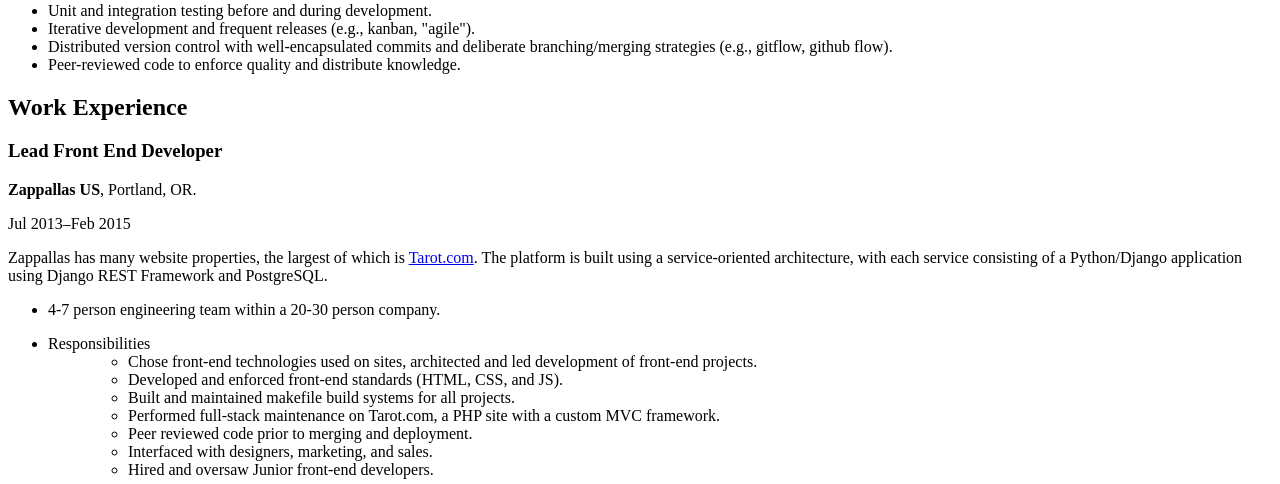
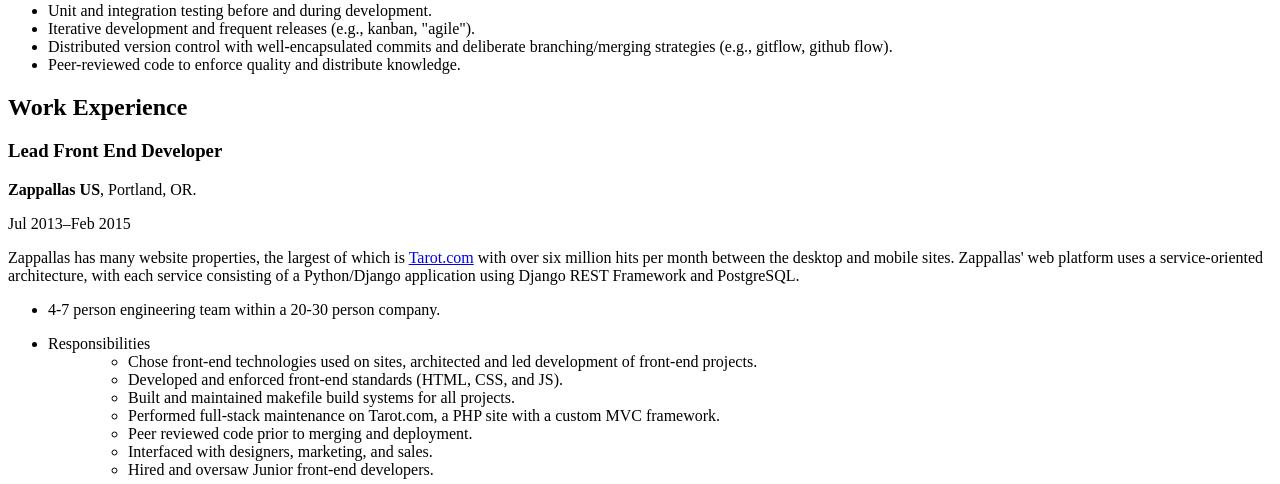
Before and after one commit to Lochlan/LochlanMcIntosh.com, a Django app: template templates/partials/static-pages/resume.html in a window 1280 px wide. Shown: the part 292-776 px from the top of the page. Run offline with Django 3.2, Linux system fonts and the light colour scheme; the template is opened without the code that fills it, so the values that code supplies are empty.

Commit message:
Update resume content
Add Tarot.com monthly hits

```diff
--- a/templates/partials/static-pages/resume.html
+++ b/templates/partials/static-pages/resume.html
@@ -36,7 +36,7 @@
         <p>Jul 2013–Feb 2015</p>
     </header>
 
-    <p>Zappallas has many website properties, the largest of which is <a href="http://www.tarot.com/">Tarot.com</a>.  The platform is built using a service-oriented architecture, with each service consisting of a Python/Django application using Django REST Framework and PostgreSQL.</p>
+    <p>Zappallas has many website properties, the largest of which is <a href="http://www.tarot.com/">Tarot.com</a> with over six million hits per month between the desktop and mobile sites.  Zappallas' web platform uses a service-oriented architecture, with each service consisting of a Python/Django application using Django REST Framework and PostgreSQL.</p>
 
     <ul class="cv_position_detail_list">
         <li>4-7 person engineering team within a 20-30 person company.</li>
```
